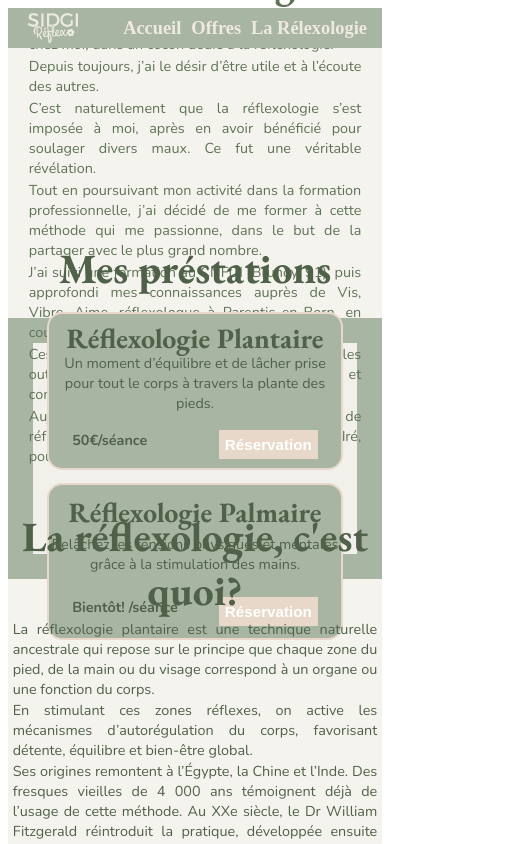
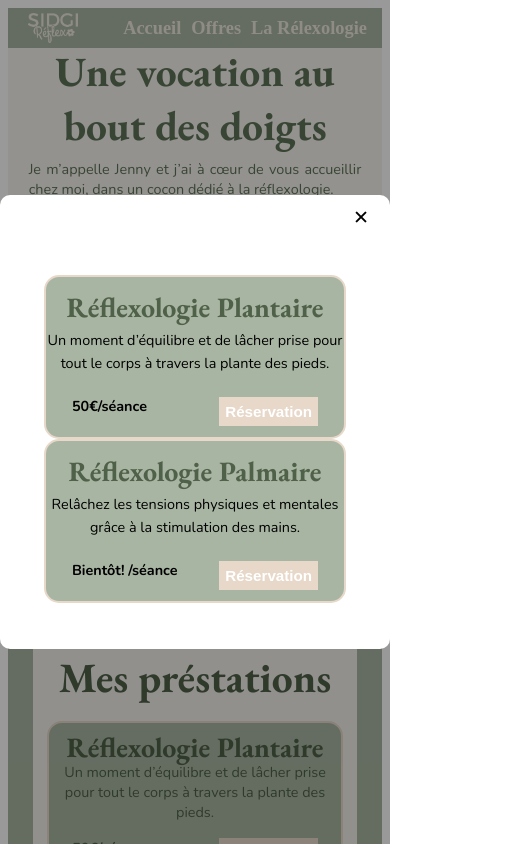
Before and after one commit to AntoineDehan/Sidgi-Reflexo, a React (Vite) app in the folder sidgi-reflexo/: page / in a window 390 px wide. Shown: the top 844 px of the page, 505 px wide, since content can reach past the window. Built offline with nearby package versions, Linux system fonts and the light colour scheme; a web font is replaced by a local one.

Commit message:
Site mobile ready + début modale popup

```diff
--- a/sidgi-reflexo/src/componants/localisation/index.jsx
+++ b/sidgi-reflexo/src/componants/localisation/index.jsx
@@ -1,4 +1,4 @@
-import "../../styles/css/localisation/style.css";
+import "../../styles/scss/localisation/style.scss";
 
 function Localisation() {
   return (
@@ -16,7 +16,7 @@ function Localisation() {
       </div>
       <div className="localisation-content">
         <div className="content-info" itemProp="name">
-          <h2>Sidgi Réflexo - Réflexologue Saint-André</h2>
+          <h2>Sidgi Réflexo - Réflexologue Saint-André-de-Cubzac</h2>
           <p
             itemProp="address"
             itemscope
--- a/sidgi-reflexo/src/pages/home/index.jsx
+++ b/sidgi-reflexo/src/pages/home/index.jsx
@@ -1,7 +1,10 @@
+import { useState, useEffect } from "react";
+
 import Banner from "../../componants/banner";
 import About from "../../componants/about";
 import Prestation from "../../componants/prestation";
 import Seocontent from "../../componants/seocontent";
+import Modal from "../../componants/modal";
 
 import AboutData from "../../data/about/dehanjenny.json";
 import PrestationData from "../../data/offres/offres.json";
@@ -11,6 +14,14 @@ import Localisation from "../../componants/localisation";
 import "../../styles/scss/home/style.scss";
 
 function Home() {
+  const [isPopupOpen, setPopupOpen] = useState(false);
+
+  useEffect(() => {
+    const timer = setTimeout(() => {
+      setPopupOpen(true);
+    }, 3000);
+    return () => clearTimeout(timer);
+  }, []);
   return (
     <div className="main-conteneur">
       <section className="about-me" id="accueil">
@@ -28,9 +39,14 @@ function Home() {
         <Seocontent data={SeoContentData} />
       </section>
       <div className="divider"></div>
-      <section className="local-seo">
-        <Localisation />
-      </section>
+      <div className="conteneur">
+        <section className="local-seo">
+          <Localisation />
+        </section>
+      </div>
+      <Modal isOpen={isPopupOpen} onClose={() => setPopupOpen(false)}>
+        <Prestation data={PrestationData}></Prestation>
+      </Modal>
     </div>
   );
 }
--- a/sidgi-reflexo/src/styles/scss/content/style.scss
+++ b/sidgi-reflexo/src/styles/scss/content/style.scss
@@ -45,6 +45,9 @@
         object-fit: contain;
       }
     }
+    h2 {
+      text-align: center;
+    }
   }
 }
 
@@ -77,9 +80,6 @@
       padding-right: 1%;
       height: 70%;
     }
-    h2 {
-      text-align: center;
-    }
     .seo-image {
       height: 30%;
     }
--- a/sidgi-reflexo/src/styles/scss/home/style.scss
+++ b/sidgi-reflexo/src/styles/scss/home/style.scss
@@ -30,20 +30,20 @@
   // Sections
   section {
     background-color: $bg-color;
-    height: 80vh;
+    height: 50rem;
   }
   .about-me {
     display: flex;
     justify-content: center;
-    height: 60vh;
+    height: 50rem;
   }
   .prestation {
-    height: 40vh;
+    height: 30rem;
     display: flex;
     justify-content: center;
   }
   .local-seo {
-    height: 40vh;
+    height: 35rem;
   }
 
   .bold-text {
@@ -79,13 +79,13 @@
       font-size: 1.1rem;
     }
     .prestation {
-      height: 30vh;
+      height: 35rem;
     }
     .about-me {
-      height: 35vh;
+      height: 40rem;
     }
     .seo-content {
-      height: 35vh;
+      height: 45rem;
     }
   }
 }
@@ -102,8 +102,11 @@
       font-size: 1rem;
     }
     .about-me {
-      height: 30vh;
+      height: 30rem;
       align-content: center;
+    }
+    .prestation {
+      height: 40rem;
     }
   }
 }
@@ -120,11 +123,14 @@
     h3 {
       font-size: 0.9rem;
     }
+    .prestation {
+      height: 30rem;
+    }
     .about-me {
-      height: 26vh;
+      height: 30rem;
     }
     .seo-content {
-      height: 40vh;
+      height: 40rem;
     }
     .divider {
       height: 25px;
@@ -139,13 +145,16 @@
 @media (max-width: 480px) {
   .main-conteneur {
     .about-me {
-      height: 32vh;
+      height: 35rem;
     }
     .prestation {
-      height: 25vh;
+      height: 28rem;
     }
     .seo-content {
-      height: 45vh;
+      height: 48rem;
+    }
+    .local-seo {
+      height: 36rem;
     }
   }
 }
--- a/sidgi-reflexo/src/styles/scss/localisation/style.scss
+++ b/sidgi-reflexo/src/styles/scss/localisation/style.scss
@@ -1,22 +1,64 @@
 @use "../../main.scss" as *;
 
 .localisation-conteneur {
-  padding-top: 50px;
-  padding-bottom: 50px;
   display: flex;
   justify-content: center;
-  gap: 20px;
+  align-items: center;
+  height: 100%;
+  width: 100%;
+  gap: 10%;
   .localisation-map {
     border: 5px solid $btn-color;
+    height: 400px;
+    width: 400px;
     iframe {
       height: 100%;
+      width: 100%;
     }
   }
   .localisation-content {
-    max-width: 750px;
+    max-width: 800px;
+    width: 50%;
     h2 {
       margin-top: 0;
       font-size: 2.2rem;
+      text-align: center;
     }
   }
 }
+
+@media (max-width: 1440px) {
+  .localisation-conteneur {
+    .localisation-map {
+      height: 300px;
+      width: 300px;
+    }
+  }
+}
+
+@media (max-width: 1080px) {
+  .localisation-conteneur {
+    flex-direction: column;
+    justify-content: space-between;
+    .localisation-map {
+      border: 4px solid $btn-color;
+      height: 100%;
+      width: 80%;
+      margin-top: 10px;
+    }
+    .localisation-content {
+      max-width: 1080px;
+      width: 80%;
+    }
+  }
+}
+
+@media (max-width: 720px) {
+  .localisation-conteneur {
+    .localisation-content {
+      h2 {
+        font-size: 1.5rem;
+      }
+    }
+  }
+}
```
